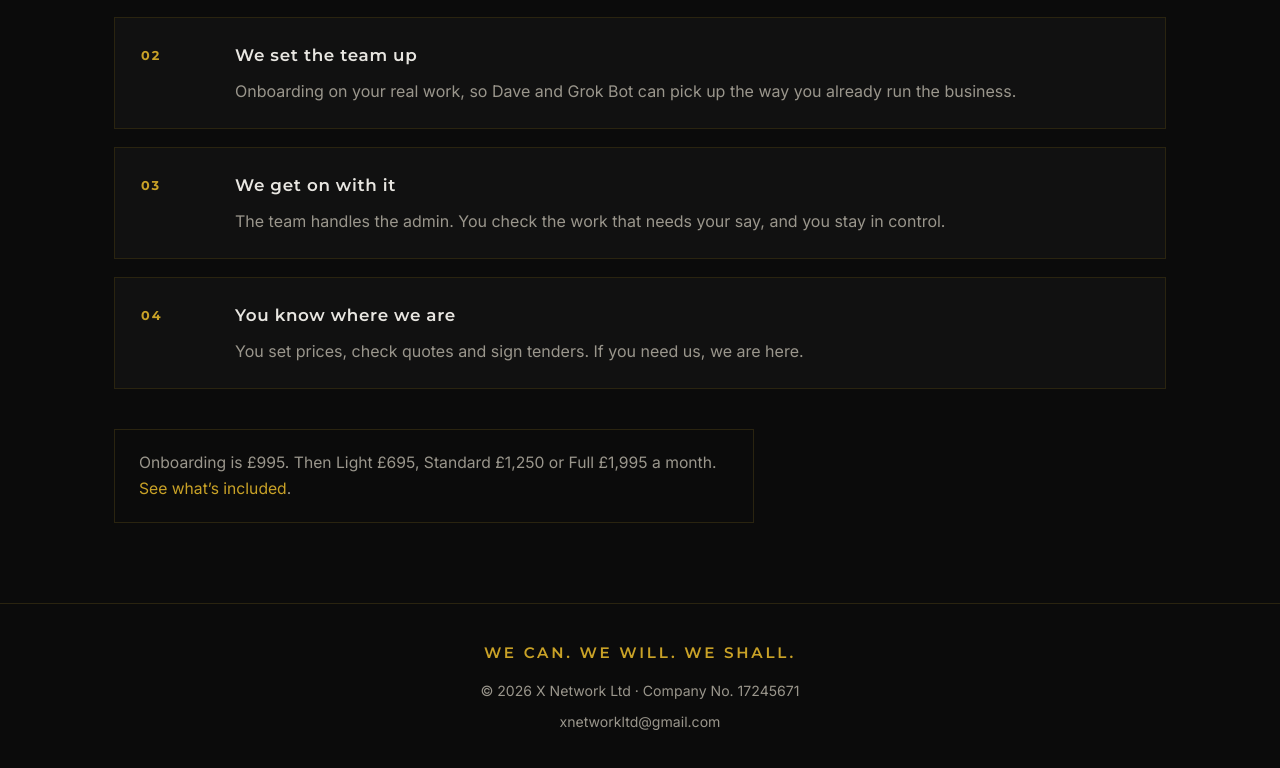
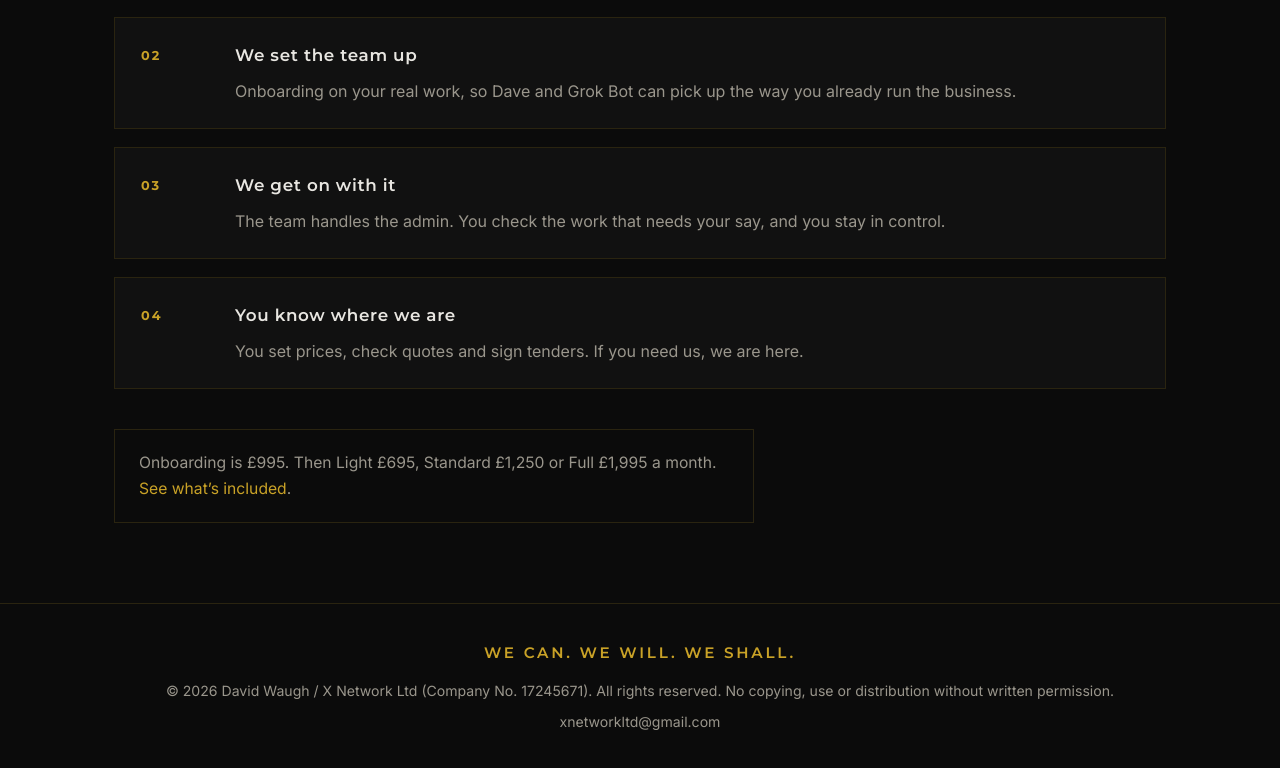
Before and after one commit to dwaugh12/wearexnetwork-website, a plain HTML site: page how-it-works.html in a window 1280 px wide. Shown: the part 466-1234 px from the top of the page. Drawn offline with Linux system fonts and the light colour scheme.

Commit message:
Add copyright footer to the How it works page.
Footer only. Do not merge to main until reviewed, because GitHub Pages serves main.

```diff
--- a/how-it-works.html
+++ b/how-it-works.html
@@ -65,7 +65,7 @@
   </main>
   <footer>
     <p class="motto">We can. We will. We shall.</p>
-    <p>&copy; 2026 X Network Ltd &middot; Company No. 17245671</p>
+    <p class="copyright-notice">&copy; 2026 David Waugh / X Network Ltd (Company No. 17245671). All rights reserved. No copying, use or distribution without written permission.</p>
     <p>xnetworkltd@gmail.com</p>
   </footer>
 </body>
```
